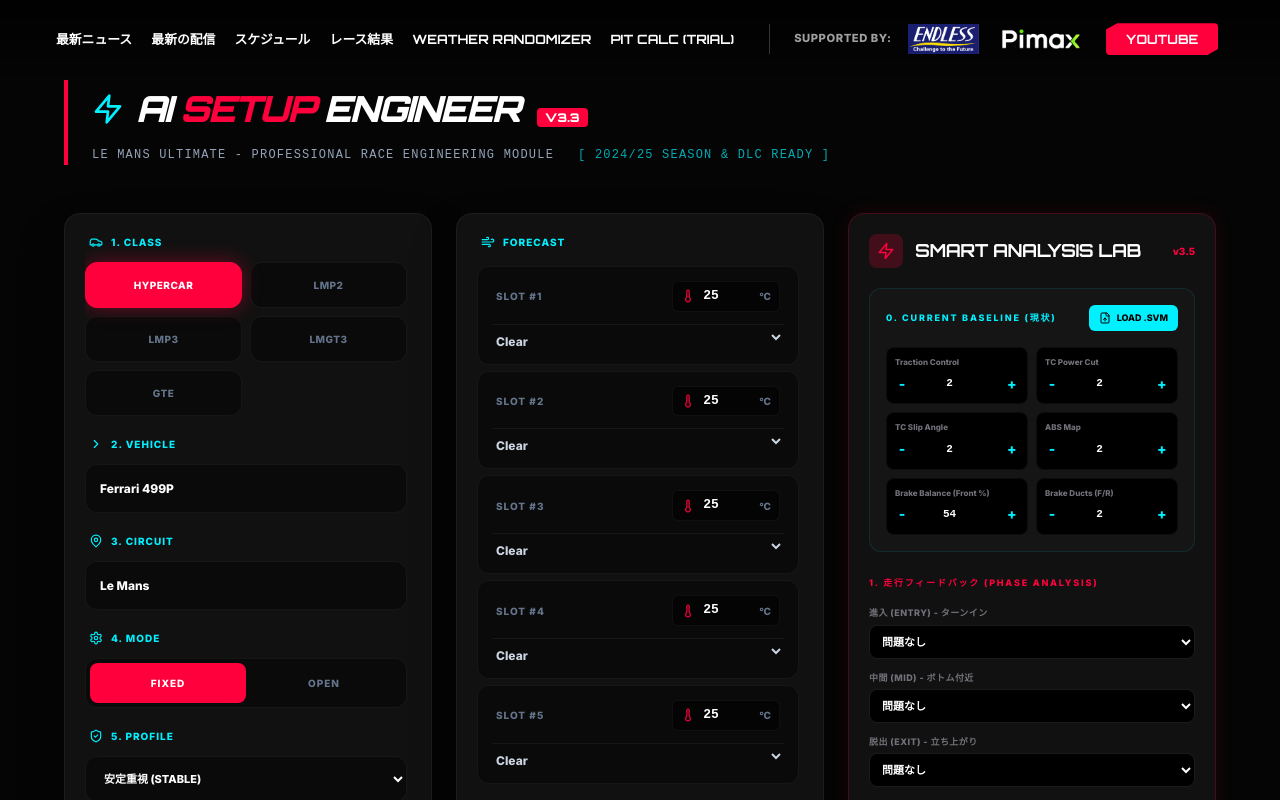
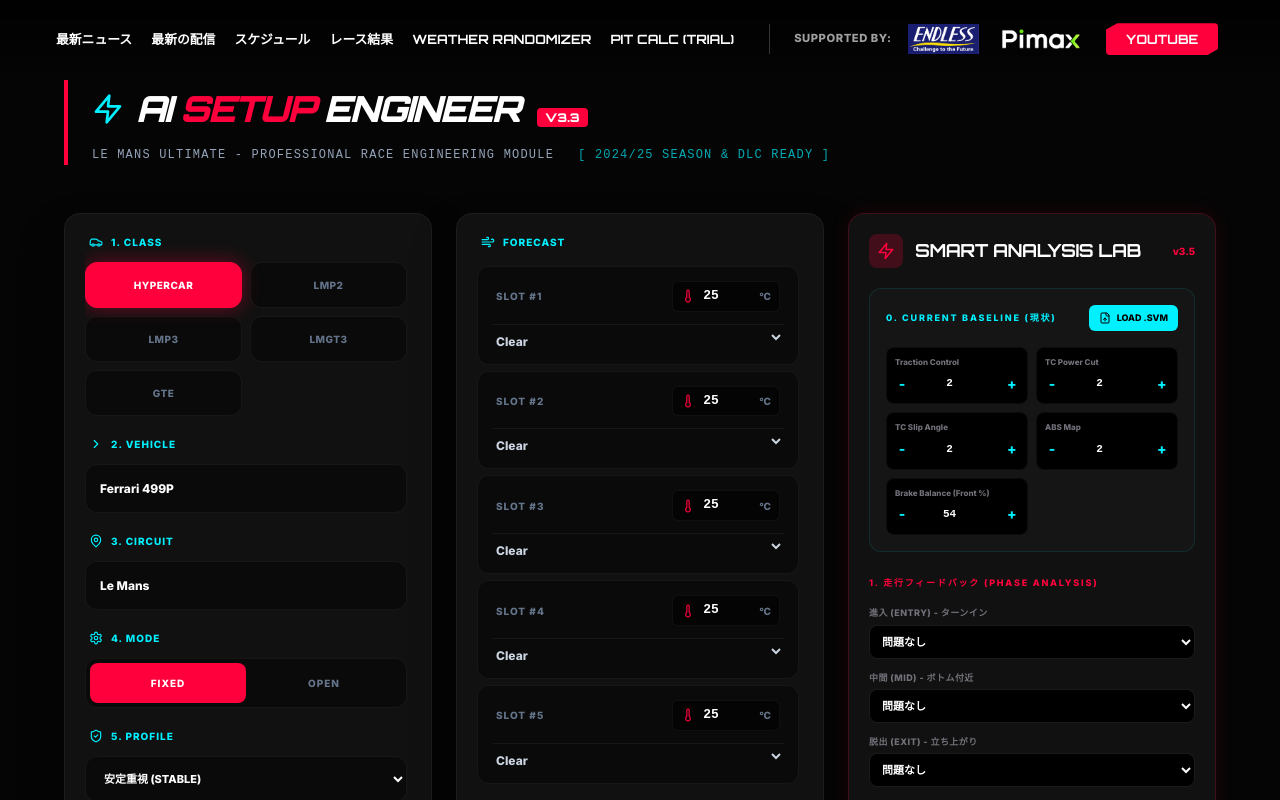
Before and after one commit to ciccida/wec-sprint-series, a React (Vite) app: page /ai-setup-engineer-lab-exclusive-v33 in a window 1280 px wide. Shown: the top 800 px of the page. Built offline with nearby package versions, Linux system fonts and the light colour scheme.

Commit message:
fix: hide brake ducts in fixed setup mode UI

```diff
--- a/src/pages/SetupTool.jsx
+++ b/src/pages/SetupTool.jsx
@@ -723,7 +723,7 @@ export default function AISetupTool() {
                     { label: 'ABS Map', key: 'absMap', step: 1, min: 1, max: 12 },
                     { label: 'Brake Balance (Front %)', key: 'brakeBalance', step: 0.5, min: 45, max: 75 },
                     { label: 'Brake Ducts (F/R)', key: 'brakeDucts', step: 1, min: 0, max: 6 }
-                  ].map(item => (
+                  ].filter(item => mode === 'open' || item.key !== 'brakeDucts').map(item => (
                     <div key={item.key} style={{ backgroundColor: 'black', padding: '0.5rem', borderRadius: '0.5rem', border: '1px solid rgba(255,255,255,0.05)' }}>
                       <div style={{ fontSize: '8px', color: '#71717a', marginBottom: '0.25rem', fontWeight: 'bold' }}>{item.label}</div>
                       <div style={{ display: 'flex', alignItems: 'center', justifyContent: 'space-between', gap: '0.25rem' }}>
```
